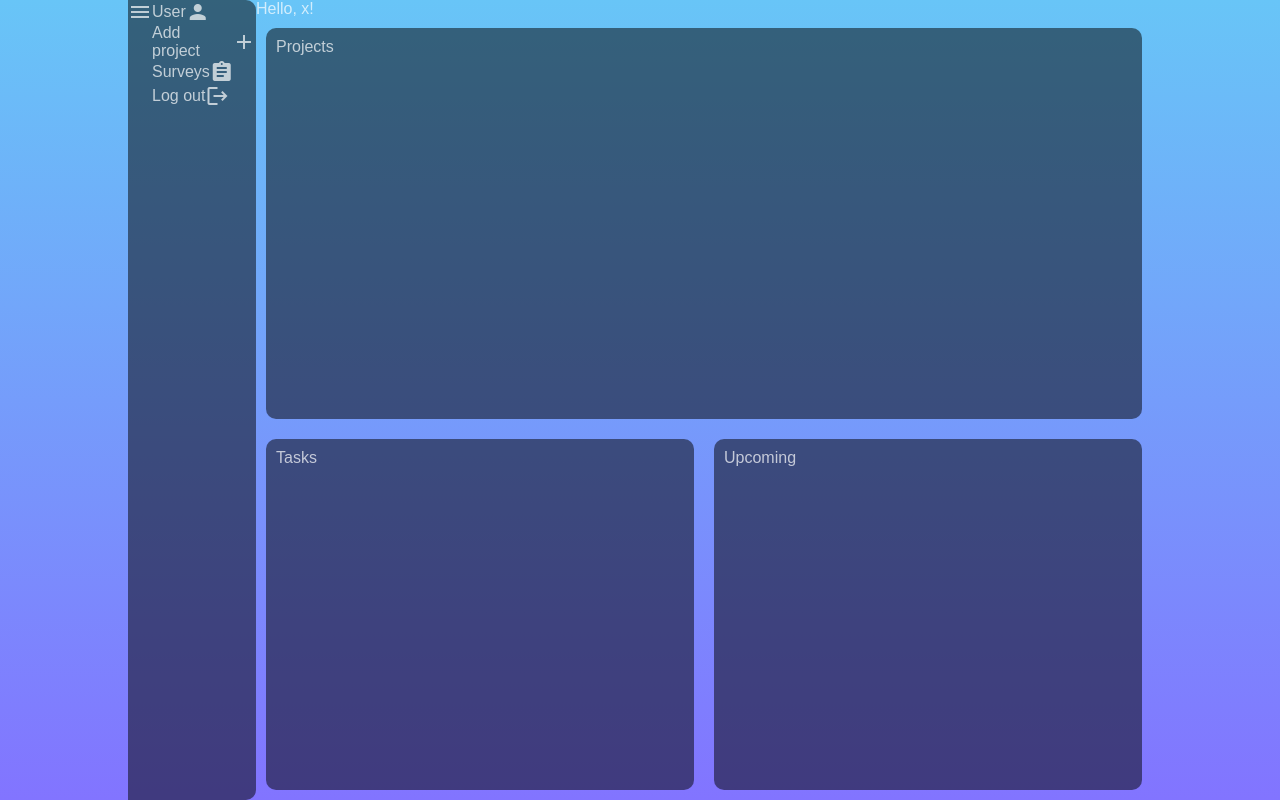
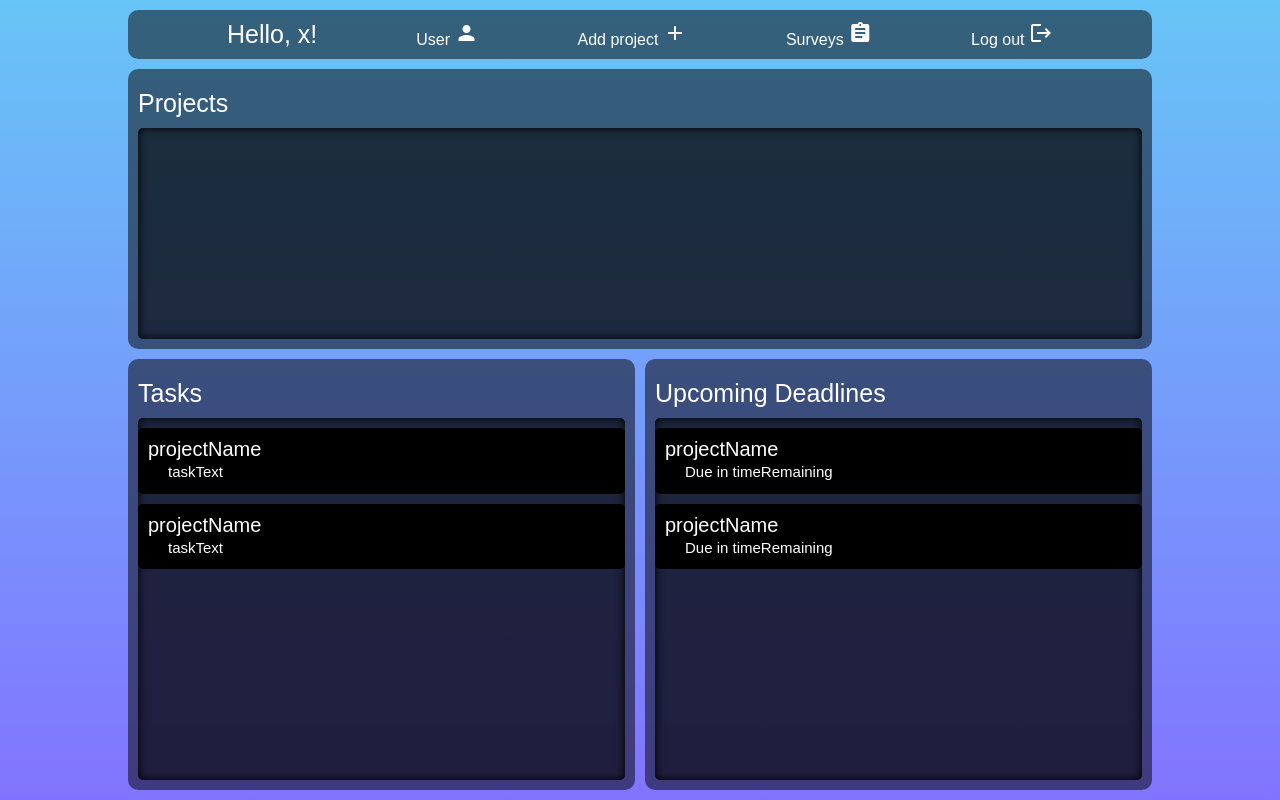
Before and after one commit to LSK-01/CodeLux, a SvelteKit app: page / in a window 1280 px wide. Built offline with nearby package versions, Linux system fonts and the light colour scheme.

Commit message:
Additional styling

```diff
--- a/src/routes/+layout.svelte
+++ b/src/routes/+layout.svelte
@@ -7,15 +7,12 @@
 </script>
 
 <div class="app">
-	<div class='wrapper'>
+	<div id='wrapper'>
 		<Sidebar/>
 		<div id="dashboard">
-			<h2>Hello, x!</h2>
 			<ProjectStatusesBox/>
-			<div id="lowerDashboard">
-				<ProjectTasksBox/>
-				<ProjectDeadlinesBox/>
-			</div>
+			<ProjectTasksBox/>
+			<ProjectDeadlinesBox/>
 		</div>
 	</div>
 </div>
@@ -25,25 +22,42 @@
 		display: flex;
 		flex-direction: column;
 		min-height: 100vh;
+		justify-content: space-evenly;
+		flex: 1;
+		padding: 0 10vw;
 	}
 
-	.wrapper {
+	#wrapper {
 		display: flex;
-		flex-direction: row;
 		flex: 1;
-		padding: 0 10vw;
+		margin: 10px 0;
+		flex-direction: column;
+		gap: 10px;
 	}
 
 	#dashboard {
 		flex: 1;
 		display: flex;
-		flex-direction: column;
-  		justify-content: center;
+		flex-direction: row;
+		justify-content: space-evenly;
+		gap: 10px;
+		flex-wrap: wrap;
 	}
 
 	#lowerDashboard {
 		flex: 1;
 		display: flex;
 		flex-direction: row;
+		justify-content: space-evenly;
 	}
+
+	.boxContents {
+		flex: 1 0;
+		display: flex;
+		flex-direction: column;
+		padding: 5px 0;
+		border-radius: 10px;
+		background-color: var(--fg1);
+	}
+
 </style>
--- a/src/routes/projectDeadlinesBox.svelte
+++ b/src/routes/projectDeadlinesBox.svelte
@@ -3,16 +3,48 @@
 </script>
 
 <div id='projectDeadlinesBox'>
-	<h2>Upcoming<h2>
+	<h2>Upcoming Deadlines</h2>
+	<div class='boxContents'>
+		<div class='deadlineBox'>
+			<h3>projectName<h3>
+			<p>Due in timeRemaining<p>
+		</div>
+		<div class='deadlineBox'>
+			<h3>projectName<h3>
+			<p>Due in timeRemaining<p>
+		</div>
+	</div>
 </div>
 
 <style>
 	#projectDeadlinesBox {
 		flex: 1;
-		width: 45%;
+		display: flex;
+		flex-direction: column;
 		padding: 10px;
-		background-color:rgba(0, 0, 0, 0.5);
+		background-color: var(--fg1);
 		border-radius: 10px;
-		margin: 10px;
+		/* box-shadow: 0 10px 5px -5px var(--fg2); */
+	}
+
+	.boxContents {
+		flex: 1 0;
+		display: flex;
+		flex-direction: column;
+		padding: 5px 0;
+		border-radius: 5px;
+		background-color: var(--fg1);
+		box-shadow: inset 0 0 10px rgba(0, 0, 0);
+	}
+
+	.deadlineBox {
+		margin: 5px 0 ;
+		background-color:var(--fg2);
+		padding: 10px;
+		border-radius: 5px;
+	}
+
+	.deadlineBox p {
+		text-indent: 20px;
 	}
 </style>
--- a/src/routes/projectStatusesBox.svelte
+++ b/src/routes/projectStatusesBox.svelte
@@ -3,16 +3,30 @@
 </script>
 
 <div id='projectStatusesBox'>
-	<h2>Projects<h2>
+	<h2>Projects</h2>
+	<div class='boxContents'>
+		<p></p>
+	</div>
 </div>
 
 <style>
 	#projectStatusesBox {
-		flex: 1;
-		height: 0%;
+		width: calc(100%);
+		display: flex;
+		flex-direction: column;
 		padding: 10px;
 		background-color:rgba(0, 0, 0, 0.5);
 		border-radius: 10px;
-		margin: 10px;
+		/* box-shadow: 0 10px 5px -5px var(--fg2); */
+	}
+
+	.boxContents {
+		flex: 1 0;
+		display: flex;
+		flex-direction: row;
+		padding: 5px 0;
+		border-radius: 5px;
+		background-color: var(--fg1);
+		box-shadow: inset 0 0 10px rgba(0, 0, 0);
 	}
 </style>
--- a/src/routes/projectTasksBox.svelte
+++ b/src/routes/projectTasksBox.svelte
@@ -3,16 +3,48 @@
 </script>
 
 <div id='projectTasksBox'>
-	<h2>Tasks<h2>
+	<h2>Tasks</h2>
+	<div class='boxContents'>
+		<div class='taskBox'>
+			<h3>projectName<h3>
+			<p>taskText<p>
+		</div>
+		<div class='taskBox'>
+			<h3>projectName<h3>
+			<p>taskText<p>
+		</div>
+	</div>
 </div>
 
 <style>
 	#projectTasksBox {
 		flex: 1;
-		width: 45%;
+		display: flex;
+		flex-direction: column;
 		padding: 10px;
-		background-color:rgba(0, 0, 0, 0.5);
+		background-color: var(--fg1);
 		border-radius: 10px;
-		margin: 10px;
+		/* box-shadow: 0 10px 5px -5px var(--fg2); */
+	}
+
+	.boxContents {
+		flex: 1 0;
+		display: flex;
+		flex-direction: column;
+		padding: 5px 0;
+		border-radius: 5px;
+		background-color: var(--fg1);
+		box-shadow: inset 0 0 10px rgba(0, 0, 0);
+	}
+
+	.taskBox {
+		margin: 5px 0 ;
+		background-color:var(--fg2);
+		padding: 10px;
+		border-radius: 5px;
+	}
+
+	.taskBox p {
+		text-indent: 20px;
 	}
 </style>
--- a/src/routes/sidebar.svelte
+++ b/src/routes/sidebar.svelte
@@ -6,36 +6,27 @@
 	<link href="https://fonts.googleapis.com/icon?family=Material+Icons" rel="stylesheet">
 </svelte:head>
 
-<div id="sidebar">
-	<span class="material-icons">menu</span>
-	<nav>
-		<a href="/">User <span class="material-icons">person</span></a>
-		<a href="/">Add project <span class="material-icons">add</span></a>
-		<a href="/">Surveys <span class="material-icons">assignment</span></a>
-		<a href="/">Log out <span class="material-icons">logout</span></a>
-	</nav>
-</div>
+<nav id="sidebar">
+	<!-- <span class="material-icons">menu</span> -->
+	<h2>Hello, x!</h2>
+	<a href="/">User <span class="material-icons">person</span></a>
+	<a href="/">Add project <span class="material-icons">add</span></a>
+	<a href="/">Surveys <span class="material-icons">assignment</span></a>
+	<a href="/">Log out <span class="material-icons">logout</span></a>
+</nav>
 
 <style>
 	#sidebar {
 		display: flex;
-		width: 10vw;
-		height: 100vh;
-
-		border-radius: 0 10px 10px 0;
+		flex: 0 1;
+		justify-content: space-evenly;
+		align-items: center;
+		flex-direction: row;
+		border-radius: 10px;
 		background-color:rgba(0, 0, 0, 0.5);;
 	}
 
-	nav {
-		display: flex;
-		flex-direction: column;
-		flex: 1;
-	}
-
 	nav a {
-		display: flex;
-		justify-content: left;
-		align-items: center;
 		color: var(--color-text);
 		text-decoration: none;
 		flex-direction: row;
--- a/src/routes/styles.css
+++ b/src/routes/styles.css
@@ -4,56 +4,55 @@
 	--font-body: Arial, -apple-system, BlinkMacSystemFont, 'Segoe UI', Roboto, Oxygen, Ubuntu,
 		Cantarell, 'Open Sans', 'Helvetica Neue', sans-serif;
 	--font-mono: 'Fira Mono', monospace;
-	--color-bg-0: rgb(104, 197, 247);
-	--color-bg-1: rgb(130, 116, 255);
-	--color-bg-2: hsl(224, 44%, 95%);
-	--color-theme-1: #ff3e00;
-	--color-theme-2: #4075a6;
-	--color-text: rgba(255, 255, 255, 0.7);
+	--bg1: rgb(104, 197, 247);
+	--bg2: rgb(130, 116, 255);
+	--fg1: rgba(0, 0, 0, 0.5);
+	--fg2: rgb(0, 0, 0);
+	--text: rgb(255, 255, 255);
 	--column-width: 42rem;
 	--column-margin-top: 4rem;
 	font-family: var(--font-body);
-	color: var(--color-text);
+	color: var(--text);
 }
 
 body {
 	min-height: 100vh;
 	margin: 0;
-	background-image: linear-gradient(var(--color-bg-0), var(--color-bg-1));
+	background-image: linear-gradient(var(--bg1), var(--bg2));
 	background-size: 100vw 100vh;
 }
 
 h1,
 h2,
+h3,
 p {
 	font-weight: 400;
 }
 
-h2,
 p {
 	margin: 0;
-}
-
-p {
 	line-height: 1.5;
-}
-
-a {
-	color: var(--color-theme-1);
-	text-decoration: none;
-}
-
-a:hover {
-	text-decoration: underline;
+	font-size: 15px;
 }
 
 h1 {
-	font-size: 2rem;
+	font-size: 25px;
 	text-align: center;
 }
 
 h2 {
-	font-size: 1rem;
+	margin: 10px 0;
+	font-size: 25px;
+}
+
+h3 {
+	margin: 0;
+	font-size: 20px;
+}
+
+a {
+	color: var(--text);
+	text-decoration: none;
 }
 
 pre {
@@ -64,7 +63,7 @@ pre {
 	box-shadow: 2px 2px 6px rgb(255 255 255 / 25%);
 	padding: 0.5em;
 	overflow-x: auto;
-	color: var(--color-text);
+	color: var(--text);
 }
 
 .text-column {
```
